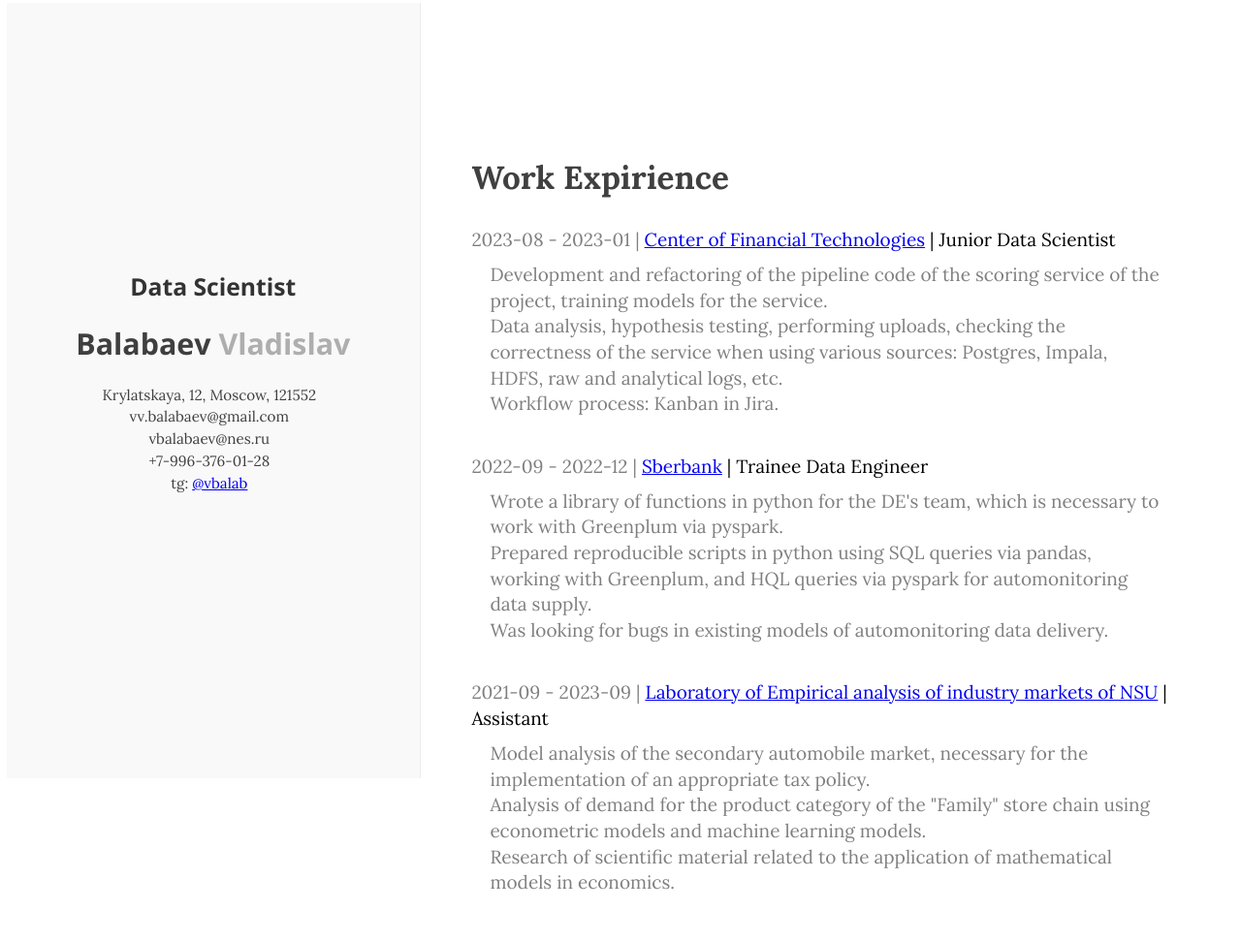
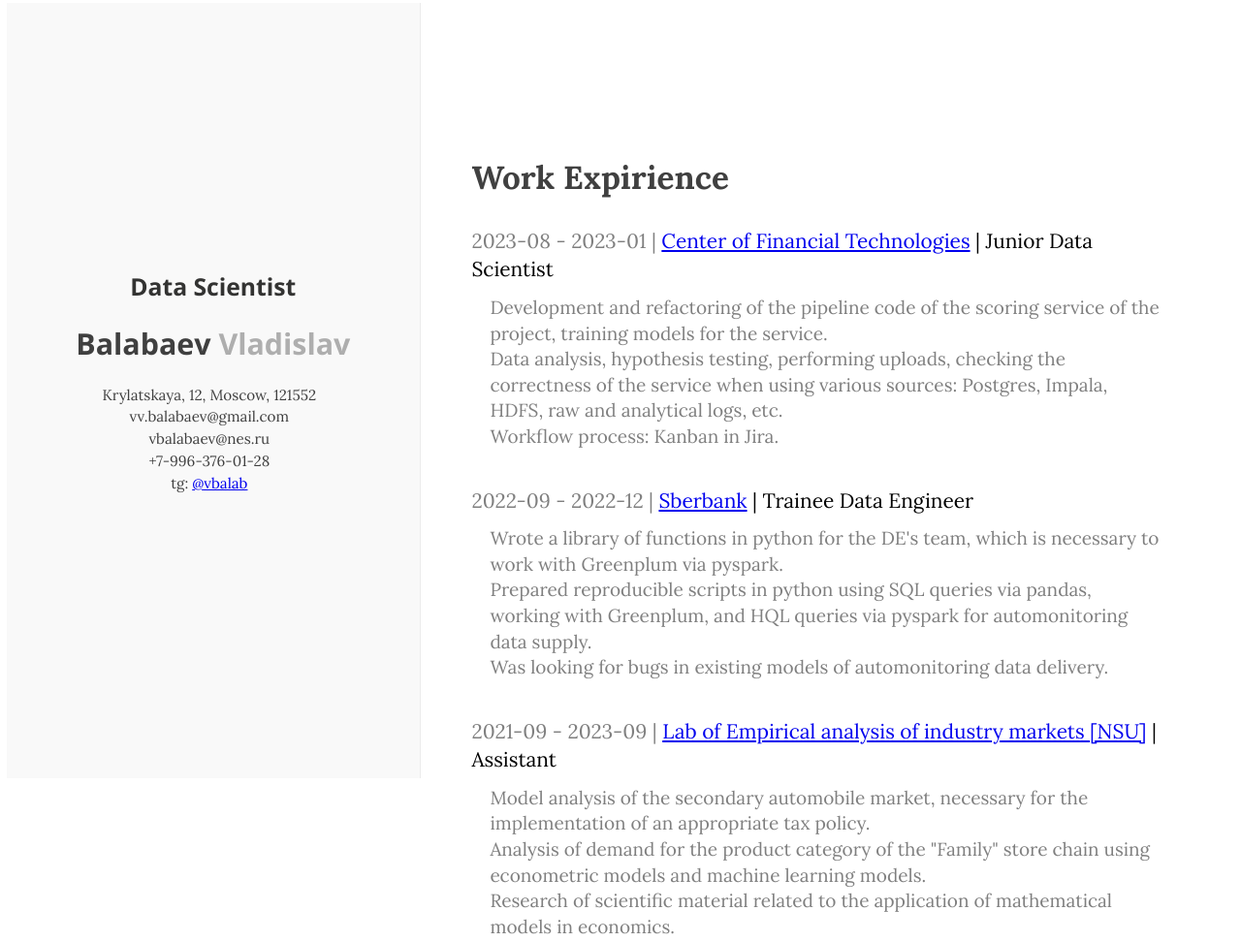
Before and after one commit to VladislavBalabaev/resume_ds, a plain HTML site: page index.html in a window 1280 px wide. Shown: the part 5-977 px from the top of the page at 97% size. Drawn offline with nearby package versions, Linux system fonts and the light colour scheme; a web font is replaced by a local one.

Commit message:
enlarge pseudo-headers

```diff
--- a/index.html
+++ b/index.html
@@ -34,7 +34,7 @@
             <section>
                 <h1>Work Expirience</h1>
 
-                <p>2023-08 - 2023-01 | <em> <a href="https://www.cft.ru/" target="_blank">Center of Financial Technologies</a> | Junior Data Scientist </em></p>
+                <p class="enlarge">2023-08 - 2023-01 | <em> <a href="https://www.cft.ru/" target="_blank">Center of Financial Technologies</a> | Junior Data Scientist </em></p>
                 <p class="empl-description">
                     Development and refactoring of the pipeline code of the scoring service of the project, training models for the service.
                     <br>
@@ -43,7 +43,7 @@
                     Workflow process: Kanban in Jira.
                 </p>
 
-                <p>2022-09 - 2022-12 | <em><a href="https://rabota.sber.ru/" target="_blank">Sberbank</a> | Trainee Data Engineer </em></p>
+                <p class="enlarge">2022-09 - 2022-12 | <em><a href="https://rabota.sber.ru/" target="_blank">Sberbank</a> | Trainee Data Engineer </em></p>
                 <p class="empl-description">
                     Wrote a library of functions in python for the DE's team, which is necessary to work with Greenplum via pyspark.
                     <br>
@@ -52,7 +52,7 @@
                     Was looking for bugs in existing models of automonitoring data delivery.
                 </p>
 
-                <p> 2021-09 - 2023-09 | <em> <a href="https://www.nsu.ru/n/media/news/obrazovanie/v-ngu-sozdana-novaya-laboratoriya-analiziruyushchaya-otraslevye-rynki/" target="_blank">Laboratory of Empirical analysis of industry markets of NSU</a> | Assistant </em></p>
+                <p class="enlarge"> 2021-09 - 2023-09 | <em> <a href="https://www.nsu.ru/n/media/news/obrazovanie/v-ngu-sozdana-novaya-laboratoriya-analiziruyushchaya-otraslevye-rynki/" target="_blank">Lab of Empirical analysis of industry markets [NSU]</a> | Assistant </em></p>
                 <p class="empl-description">
                     Model analysis of the secondary automobile market, necessary for the implementation of an appropriate tax policy.
                     <br>
@@ -103,12 +103,12 @@
           <section>
             <h1>Education</h1>
 
-            <p>2019-2023 <em> Bachelor's degree of NSU in Economics </em></p>
+            <p class="enlarge">2019-2023 <em> Bachelor's degree of NSU in Economics </em></p>
             <p class="empl-description">
                 With specialization in Applied Econometrics.
             </p>
 
-            <p>2023-now <em>Master's degree of NES in Economics</em></p>
+            <p class="enlarge">2023-now <em>Master's degree of NES in Economics</em></p>
           </section>
 
           <section>
--- a/styles.css
+++ b/styles.css
@@ -123,6 +123,11 @@
   p.tech-description{
     margin: 1em 0em 1em;
   }
+
+  p.enlarge{
+    font-size: 1.1em;
+  }
+
   .inner
   {
       margin:0 auto;
```
